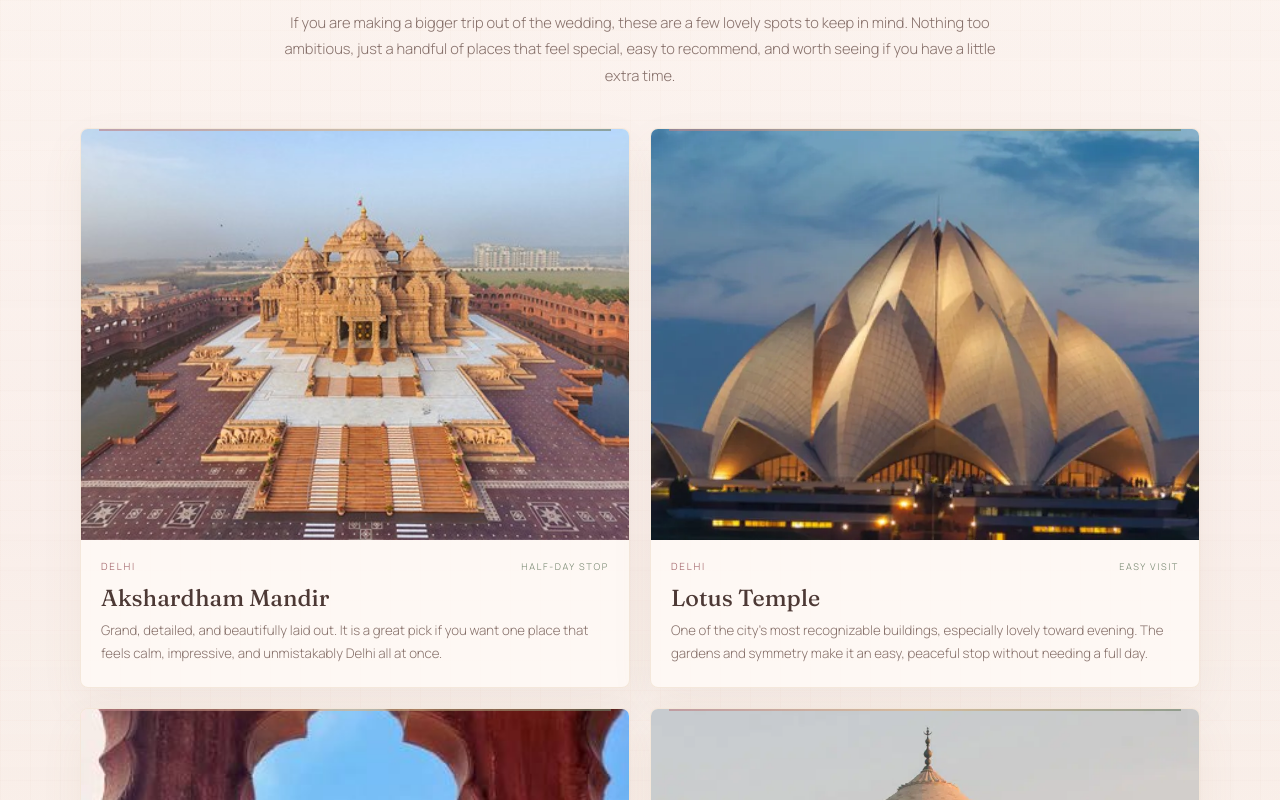
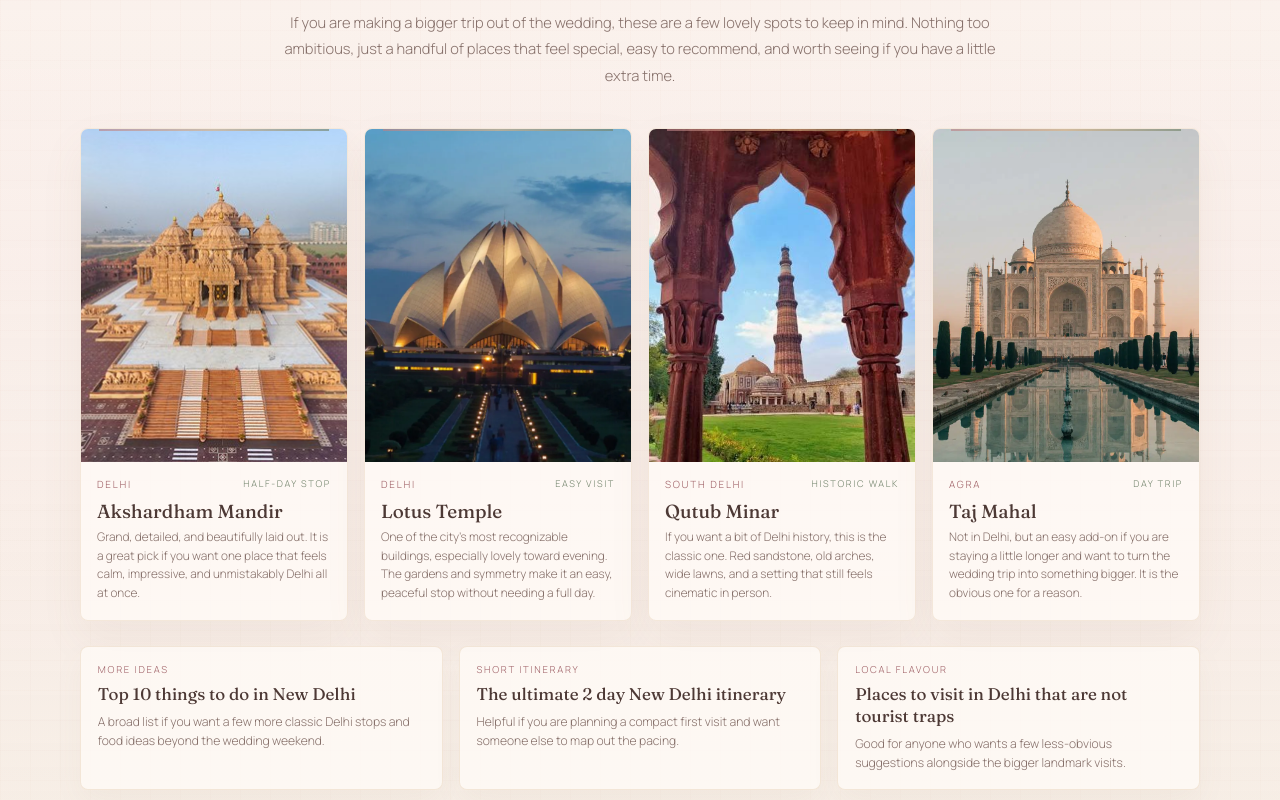
Before and after one commit to akshaysharma0302/save-the-date, a plain HTML site: page index.html in a window 1280 px wide. Shown: the part 3960-4760 px from the top of the page. Drawn offline with nearby package versions, Linux system fonts and the light colour scheme; no server answers.

Commit message:
vertical tilt to the images

```diff
--- a/index.html
+++ b/index.html
@@ -465,7 +465,7 @@ body{
   color:var(--vermilion);font-size:.62rem;letter-spacing:.18em;text-transform:uppercase;
 }
 .trip-grid{
-  display:grid;grid-template-columns:repeat(2,minmax(0,1fr));gap:1.25rem;
+  display:grid;grid-template-columns:repeat(4,minmax(0,1fr));gap:1rem;
 }
 .trip-card{
   border:1px solid rgba(199,154,99,.18);border-radius:8px;overflow:hidden;
@@ -478,31 +478,54 @@ body{
   opacity:.62;z-index:1;
 }
 .trip-media{
-  aspect-ratio:4/3;background:rgba(239,229,214,.38);overflow:hidden;
+  aspect-ratio:4/5;background:rgba(239,229,214,.38);overflow:hidden;
 }
 .trip-media img{
   display:block;width:100%;height:100%;object-fit:cover;
 }
-.trip-card.qutub .trip-media img{object-position:center 44%}
-.trip-card.lotus .trip-media img{object-position:center 35%}
-.trip-card.taj .trip-media img{object-position:center 28%}
+.trip-card.akshardham .trip-media img{object-position:center 50%}
+.trip-card.qutub .trip-media img{object-position:center 38%}
+.trip-card.lotus .trip-media img{object-position:center 34%}
+.trip-card.taj .trip-media img{object-position:center 22%}
 .trip-copy{
-  padding:1.2rem 1.25rem 1.35rem;
+  padding:.95rem 1rem 1.05rem;
 }
 .trip-meta{
-  display:flex;align-items:center;justify-content:space-between;gap:1rem;margin-bottom:.6rem;
+  display:flex;align-items:flex-start;justify-content:space-between;gap:.75rem;margin-bottom:.55rem;
 }
 .trip-place{
   font-size:.62rem;letter-spacing:.18em;text-transform:uppercase;color:var(--vermilion);
 }
 .trip-kind{
   font-size:.58rem;letter-spacing:.18em;text-transform:uppercase;color:var(--mehendi);
+  text-align:right;
 }
 .trip-title{
-  font-family:var(--editorial);font-size:1.45rem;font-weight:460;color:var(--ink);margin-bottom:.45rem;
+  font-family:var(--editorial);font-size:1.18rem;font-weight:460;color:var(--ink);margin-bottom:.34rem;
 }
 .trip-body{
-  font-size:.83rem;line-height:1.75;color:var(--muted);
+  font-size:.74rem;line-height:1.58;color:var(--muted);
+}
+.trip-links{
+  margin-top:1.6rem;display:grid;grid-template-columns:repeat(3,minmax(0,1fr));gap:1rem;
+}
+.trip-link-card{
+  display:block;padding:1rem 1.05rem;border-radius:8px;
+  border:1px solid rgba(199,154,99,.2);background:rgba(255,251,247,.76);
+  text-decoration:none;color:inherit;box-shadow:0 12px 30px rgba(145,110,90,.05);
+  transition:transform .25s,border-color .25s,box-shadow .25s;
+}
+.trip-link-card:hover{
+  transform:translateY(-2px);border-color:rgba(157,93,99,.34);box-shadow:0 16px 34px rgba(157,93,99,.09);
+}
+.trip-link-label{
+  display:block;font-size:.6rem;letter-spacing:.18em;text-transform:uppercase;color:var(--vermilion);margin-bottom:.45rem;
+}
+.trip-link-title{
+  display:block;font-family:var(--editorial);font-size:1.06rem;font-weight:450;color:var(--ink);line-height:1.3;margin-bottom:.38rem;
+}
+.trip-link-copy{
+  display:block;font-size:.76rem;line-height:1.62;color:var(--muted);
 }
 
 /* ─── RSVP ─── */
@@ -715,11 +738,13 @@ footer small{font-size:.6rem;letter-spacing:.18em;text-transform:uppercase;color
     padding-left:1rem;
     padding-right:1rem;
   }
-  .trip-grid{grid-template-columns:1fr}
+  .trip-grid{grid-template-columns:1fr 1fr;gap:.9rem}
+  .trip-links{grid-template-columns:1fr}
   .trip-heading{margin-bottom:2rem}
   .trip-heading p{font-size:.86rem}
-  .trip-copy{padding:1.1rem 1.1rem 1.25rem}
-  .trip-title{font-size:1.32rem}
+  .trip-copy{padding:.9rem .95rem 1rem}
+  .trip-title{font-size:1.08rem}
+  .trip-body{font-size:.72rem}
   .route-panel{
     min-height:132px;
     padding:1.25rem .8rem;
@@ -1414,7 +1439,7 @@ footer small{font-size:.6rem;letter-spacing:.18em;text-transform:uppercase;color
     </div>
 
     <div class="trip-grid">
-      <article class="trip-card reveal">
+      <article class="trip-card akshardham reveal">
         <div class="trip-media">
           <img src="images/trip/akshardham-mandir.jpg" alt="Akshardham Mandir in Delhi" loading="lazy"/>
         </div>
@@ -1469,6 +1494,24 @@ footer small{font-size:.6rem;letter-spacing:.18em;text-transform:uppercase;color
           <p class="trip-body">Not in Delhi, but an easy add-on if you are staying a little longer and want to turn the wedding trip into something bigger. It is the obvious one for a reason.</p>
         </div>
       </article>
+    </div>
+
+    <div class="trip-links reveal">
+      <a class="trip-link-card" href="https://www.emmasdaydream.com/blog/top-10-things-to-do-new-delhi" target="_blank" rel="noopener">
+        <span class="trip-link-label">More ideas</span>
+        <span class="trip-link-title">Top 10 things to do in New Delhi</span>
+        <span class="trip-link-copy">A broad list if you want a few more classic Delhi stops and food ideas beyond the wedding weekend.</span>
+      </a>
+      <a class="trip-link-card" href="https://www.sunshineseeker.com/destinations/2-day-new-delhi-itinerary/" target="_blank" rel="noopener">
+        <span class="trip-link-label">Short itinerary</span>
+        <span class="trip-link-title">The ultimate 2 day New Delhi itinerary</span>
+        <span class="trip-link-copy">Helpful if you are planning a compact first visit and want someone else to map out the pacing.</span>
+      </a>
+      <a class="trip-link-card" href="https://www.cntraveller.in/story/places-to-visit-in-delhi-that-are-not-tourist-traps/" target="_blank" rel="noopener">
+        <span class="trip-link-label">Local flavour</span>
+        <span class="trip-link-title">Places to visit in Delhi that are not tourist traps</span>
+        <span class="trip-link-copy">Good for anyone who wants a few less-obvious suggestions alongside the bigger landmark visits.</span>
+      </a>
     </div>
   </div>
 </section>
```
